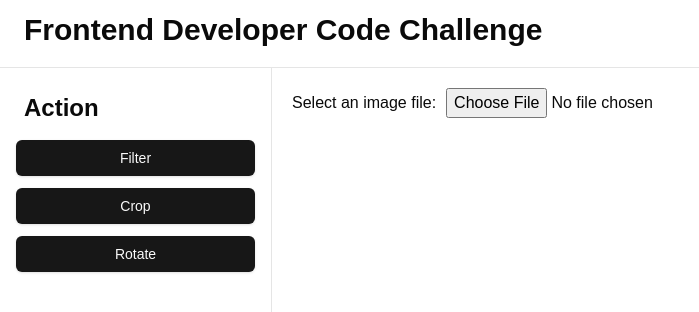
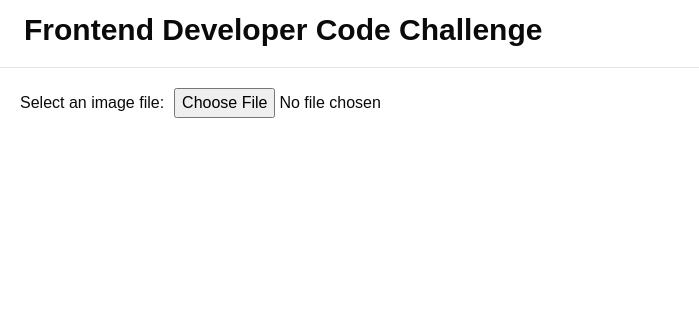
Before and after one commit to thoriqdharmawan/honcho-job-task, a Next.js app: page / in a window 1280 px wide. Shown: the top 312 px of the page, without its empty margins (0-699 px from the left). Built offline with nearby package versions, Linux system fonts and the light colour scheme.

Commit message:
feat(filter): implement filter image

```diff
--- a/app/layout.tsx
+++ b/app/layout.tsx
@@ -15,9 +15,13 @@ type Props = {
 
 const RootLayout: FC<Props> = ({ children }: Readonly<Props>) => {
   return (
-    <ComponentProvider>
-      <ImageAdjustmentProvider>{children}</ImageAdjustmentProvider>
-    </ComponentProvider>
+    <ImageAdjustmentProvider>
+      <ComponentProvider>
+        <main className="flex w-full max-w-[calc(100vw-var(--sidebar-width))] flex-col p-5">
+          {children}
+        </main>
+      </ComponentProvider>
+    </ImageAdjustmentProvider>
   );
 };
 
--- a/app/page.tsx
+++ b/app/page.tsx
@@ -1,6 +1,6 @@
 "use client";
 
-import ProcessImage from "@/components/ProcessImage";
+import ProcessImage from "@/components/pages/filter/ProcessImage";
 
 export default function Home() {
   return <ProcessImage />;
--- a/components/ProcessedImage.tsx
+++ /dev/null
@@ -1,41 +0,0 @@
-import React, { useRef, useEffect } from "react";
-import cv from "@techstark/opencv-js";
-import { useImageAdjustmentContext } from "@/providers/ImageAdjustmentProvider";
-
-interface ProcessedImageProps {
-  filter: number;
-}
-
-const ProcessedImage: React.FC<ProcessedImageProps> = ({ filter }) => {
-  const { inputImgRef, setImage } = useImageAdjustmentContext();
-
-  const canvasRef = useRef<HTMLCanvasElement>(null);
-
-  useEffect(() => {
-    if (inputImgRef.current) {
-      const img = cv.imread(inputImgRef.current);
-      const imgProcessed = new cv.Mat();
-      cv.cvtColor(img, imgProcessed, filter);
-      // @ts-ignore
-      cv.imshow(canvasRef.current, imgProcessed);
-      imgProcessed.delete();
-    }
-  }, [inputImgRef, filter]);
-
-  const handleSelectFilter = (canvas: HTMLCanvasElement | null) => {
-    if (canvas) {
-      const image = canvas.toDataURL("image/png");
-      setImage((prev) => ({ ...prev, imgUrl: image }));
-    }
-  };
-
-  return (
-    <canvas
-      ref={canvasRef}
-      onClick={() => handleSelectFilter(canvasRef.current)}
-      style={{ cursor: "pointer" }}
-    />
-  );
-};
-
-export default ProcessedImage;
--- a/components/layout/Sidebar.tsx
+++ b/components/layout/Sidebar.tsx
@@ -1,25 +1,57 @@
+"use client";
+
 import { FC, ReactNode } from "react";
 import { Button } from "../ui/button";
+import { useImageAdjustmentContext } from "@/providers/ImageAdjustmentProvider";
+import FilterType from "../pages/filter/FilterType";
 
 type SidebarProps = {
   children: ReactNode;
 };
 
 const Sidebar: FC<SidebarProps> = ({ children }) => {
+  const { action, setAction, setImage, isImageLoaded } =
+    useImageAdjustmentContext();
+
+  const handleDiscard = () => {
+    setImage((prev) => ({ ...prev, imgUrl: prev.originalImgUrl }));
+    setAction("IDLE");
+  };
+
+  const handleSave = () => {
+    setImage((prev) => ({ ...prev, originalImgUrl: prev.imgUrl }));
+    setAction("IDLE");
+  };
+
   return (
     <div className="flex min-h-[calc(100vh-var(--header-height))]">
-      <aside className="sticky top-[var(--header-height)] z-50 h-[calc(100vh-var(--header-height))] w-[var(--sidebar-width)] overflow-y-auto border-r p-4">
-        <h1 className="mb-2 p-2 text-2xl font-bold">Action</h1>
-        <div className="flex flex-col gap-3">
-          <Button>Filter</Button>
-          <Button>Crop</Button>
-          <Button>Rotate</Button>
-        </div>
-      </aside>
+      {isImageLoaded && (
+        <aside className="sticky top-[var(--header-height)] z-50 h-[calc(100vh-var(--header-height))] w-[var(--sidebar-width)] overflow-y-auto border-r">
+          {action !== "IDLE" && (
+            <div className="sticky top-0 flex items-center justify-between bg-white p-4">
+              <Button variant="ghost" onClick={handleDiscard}>
+                Discard
+              </Button>
+              <Button onClick={handleSave}>Save</Button>
+            </div>
+          )}
 
-      <main className="flex w-full max-w-[calc(100vw-var(--sidebar-width))] flex-col p-5">
-        {children}
-      </main>
+          {action === "IDLE" && (
+            <div className="px-4">
+              <h1 className="mb-2 p-2 text-2xl font-bold">Action</h1>
+              <div className="flex flex-col gap-3">
+                <Button onClick={() => setAction("FILTER")}>Filter</Button>
+                <Button onClick={() => setAction("CROP")}>Crop</Button>
+                <Button onClick={() => setAction("ROTATE")}>Rotate</Button>
+              </div>
+            </div>
+          )}
+
+          {action === "FILTER" && <FilterType />}
+        </aside>
+      )}
+
+      {children}
     </div>
   );
 };
--- /dev/null
+++ b/components/pages/filter/FilterType.tsx
@@ -0,0 +1,15 @@
+import { Button } from "@/components/ui/button";
+import ProcessedImage from "./ProcessedImage";
+import cv from "@techstark/opencv-js";
+
+const FilterType: React.FC = () => {
+  return (
+    <div className="flex flex-col gap-6 px-4">
+      <ProcessedImage filter={cv.COLOR_BGR2HLS} />
+      <ProcessedImage filter={cv.COLOR_BGR2Luv} />
+      <ProcessedImage filter={cv.COLOR_BGR2XYZ} />
+    </div>
+  );
+};
+
+export default FilterType;
--- a/components/ProcessImage.tsx
+++ b/components/pages/filter/ProcessImage.tsx
@@ -1,13 +1,9 @@
 import React, { useEffect } from "react";
 import cv from "@techstark/opencv-js";
-import ProcessedImage from "./ProcessedImage";
 import { useImageAdjustmentContext } from "@/providers/ImageAdjustmentProvider";
-import { Button } from "./ui/button";
 
 const ProcessImage: React.FC = () => {
-  const { action, setAction, image, inputImgRef, setImage, isImageLoaded } =
-    useImageAdjustmentContext();
-
+  const { image, inputImgRef, setImage } = useImageAdjustmentContext();
   const { imgUrl, originalImgUrl } = image;
 
   useEffect(() => {
@@ -68,34 +64,9 @@ const ProcessImage: React.FC = () => {
 
       {imgUrl && (
         <div className="images-container">
-          <div style={{ marginTop: "20px" }}>
-            {isImageLoaded && (
-              <Button onClick={() => setAction("FILTER")}>Filter Image</Button>
-            )}
-            {isImageLoaded && (
-              <Button onClick={() => setAction("IDLE")}>
-                Close filter Image
-              </Button>
-            )}
-            <Button onClick={downloadImage} style={{ marginLeft: "10px" }}>
-              Download
-            </Button>
-            <Button onClick={resetImage} style={{ marginLeft: "10px" }}>
-              Reset Filter
-            </Button>
-          </div>
-
           <div className="image-card">
             <img ref={inputImgRef} alt="Original input" src={imgUrl} />
           </div>
-
-          {action === "FILTER" && (
-            <div className="flex">
-              <ProcessedImage filter={cv.COLOR_BGR2HLS} />
-              <ProcessedImage filter={cv.COLOR_BGR2Luv} />
-              <ProcessedImage filter={cv.COLOR_BGR2XYZ} />
-            </div>
-          )}
         </div>
       )}
     </div>
--- /dev/null
+++ b/components/pages/filter/ProcessedImage.tsx
@@ -0,0 +1,64 @@
+import React, { useRef, useEffect, useCallback } from "react";
+import cv from "@techstark/opencv-js";
+import { useImageAdjustmentContext } from "@/providers/ImageAdjustmentProvider";
+
+interface ProcessedImageProps {
+  filter: number;
+}
+
+const ProcessedImage: React.FC<ProcessedImageProps> = ({ filter }) => {
+  const { inputImgRef, setImage } = useImageAdjustmentContext();
+  const canvasRef = useRef<HTMLCanvasElement>(null);
+
+  const renderCanvas = useCallback(() => {
+    const imgElement = inputImgRef.current;
+    const canvasElement = canvasRef.current;
+
+    if (imgElement && canvasElement) {
+      // Resize canvas based on parent width
+      const parentWidth = canvasElement.parentElement?.offsetWidth || 300;
+      const aspectRatio = imgElement.naturalWidth / imgElement.naturalHeight;
+
+      canvasElement.width = parentWidth;
+      canvasElement.height = parentWidth / aspectRatio;
+
+      const img = cv.imread(imgElement);
+      const imgProcessed = new cv.Mat();
+      cv.cvtColor(img, imgProcessed, filter);
+      // @ts-ignore
+      cv.imshow(canvasElement, imgProcessed);
+      imgProcessed.delete();
+    }
+  }, [inputImgRef, filter]);
+
+  useEffect(() => {
+    renderCanvas();
+
+    // Handle window resize
+    const handleResize = () => {
+      renderCanvas();
+    };
+
+    window.addEventListener("resize", handleResize);
+    return () => {
+      window.removeEventListener("resize", handleResize);
+    };
+  }, [renderCanvas]);
+
+  const handleSelectFilter = (canvas: HTMLCanvasElement | null) => {
+    if (canvas) {
+      const image = canvas.toDataURL("image/png");
+      setImage((prev) => ({ ...prev, imgUrl: image }));
+    }
+  };
+
+  return (
+    <canvas
+      ref={canvasRef}
+      onClick={() => handleSelectFilter(canvasRef.current)}
+      className="w-full cursor-pointer"
+    />
+  );
+};
+
+export default ProcessedImage;
```
